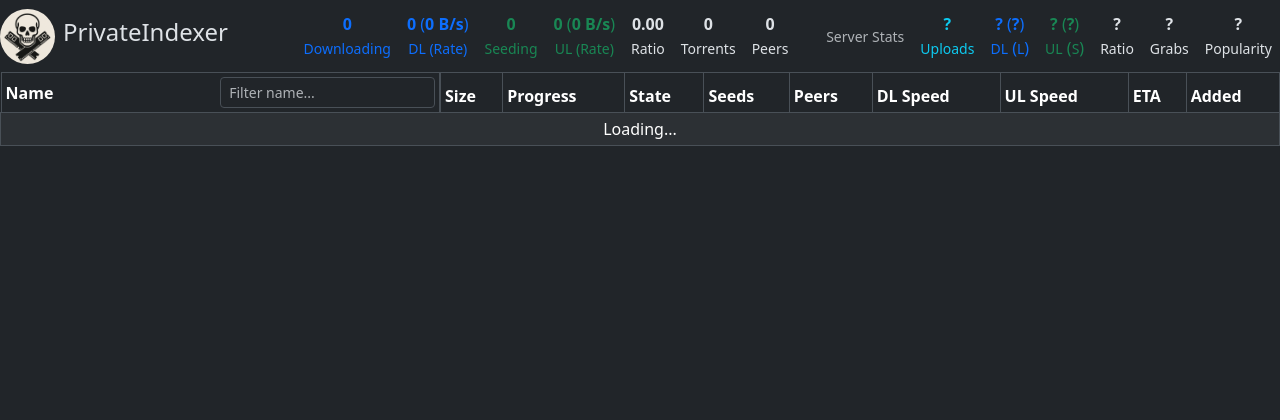
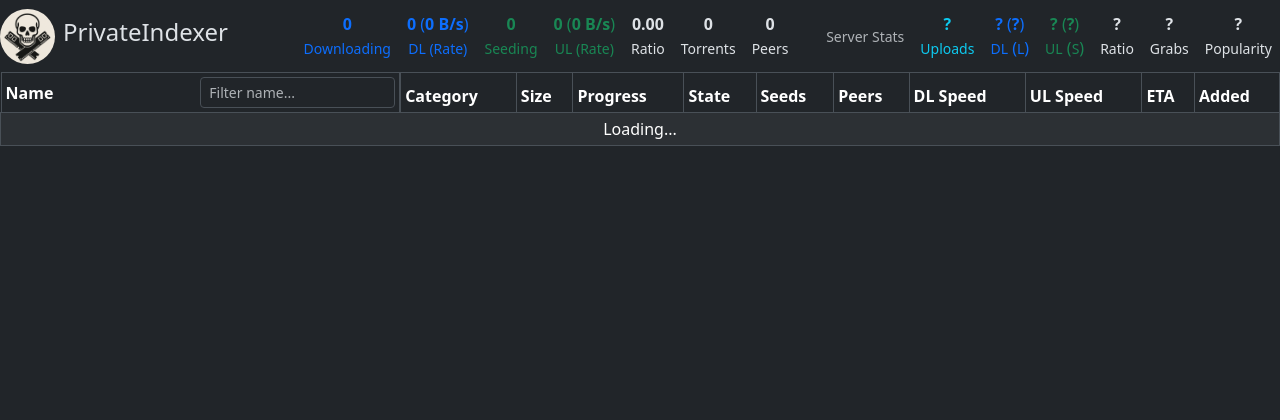
Before and after one commit to HumeHouse/privateindexer-client, a Python web app: template src/templates/dashboard.html in a window 1280 px wide. Shown: the top 420 px of the page. Run offline with Jinja, Linux system fonts and the light colour scheme; the template is opened without the code that fills it, so the values that code supplies are empty.

Commit message:
feat(gui): add category sorting for #99

```diff
--- a/src/static/dashboard.js
+++ b/src/static/dashboard.js
@@ -279,6 +279,7 @@ function applySortingAndRender() {
     // sort data by actively sorted columns in sortConfig
     const sortExtractors = {
         name: row => row["name"].toLowerCase(),
+        category: row => row["category"],
         size: row => row["size"],
         progress: row => row["progress"],
         state: row => row["state"],
@@ -360,6 +361,19 @@ function formatRatio(ratio) {
     return ratio === -1 ? "∞" : ratio.toFixed(2);
 }
 
+function formatCategory(category) {
+    switch (category) {
+        case 2000:
+            return "Radarr";
+        case 3000:
+            return "Lidarr";
+        case 5000:
+            return "Sonarr";
+        default:
+            return "Unknown"
+    }
+}
+
 function renderTable(torrents) {
     const $tbody = $("#torrents-container");
     $tbody.empty();
@@ -396,6 +410,7 @@ function renderTable(torrents) {
 
         row.html(`
                 <td>${torrent["name"]}</td>
+                <td>${formatCategory(torrent["category"])}</td>
                 <td>${formatBytes(torrent["size"])}</td>
                 <td>
                     <div class="progress" style="height:1.5rem;">
--- a/src/templates/dashboard.html
+++ b/src/templates/dashboard.html
@@ -86,6 +86,9 @@
                     <span class="sort-label flex-grow-1">Name</span>
                     <input type="text" id="filter-name" class="ms-1 form-control form-control-sm flex-grow-0"
                            style="width: 50%; min-width: 120px;" placeholder="Filter name...">
+                </th>
+                <th data-column="category" class="sortable">
+                    <span class="sort-label flex-grow-1">Category</span>
                 </th>
                 <th data-column="size" class="sortable">
                     <span class="sort-label flex-grow-1">Size</span>
```
Also changed, not shown: src/privateindexer_client/core/gui_helper.py (+9 -4 lines).
